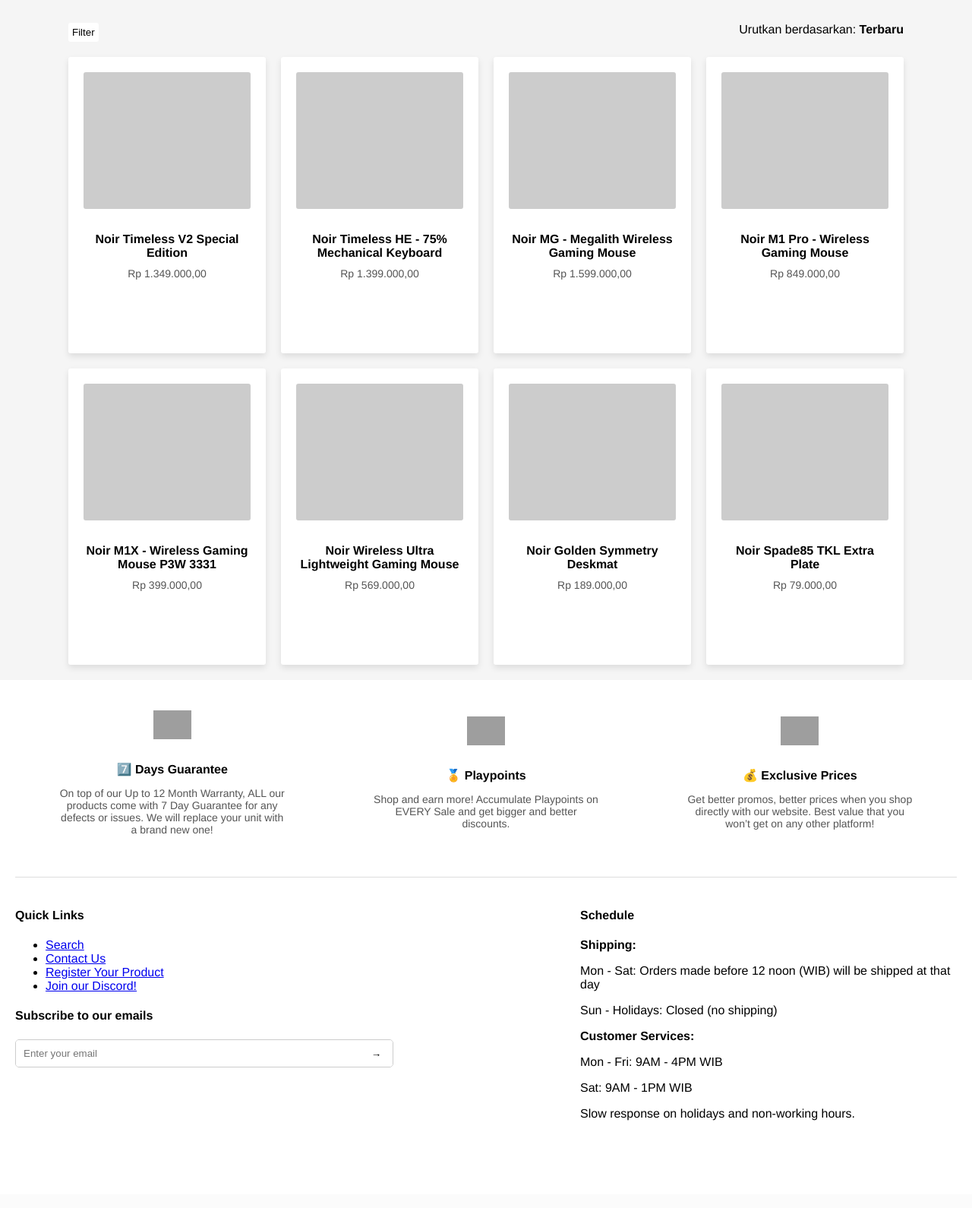
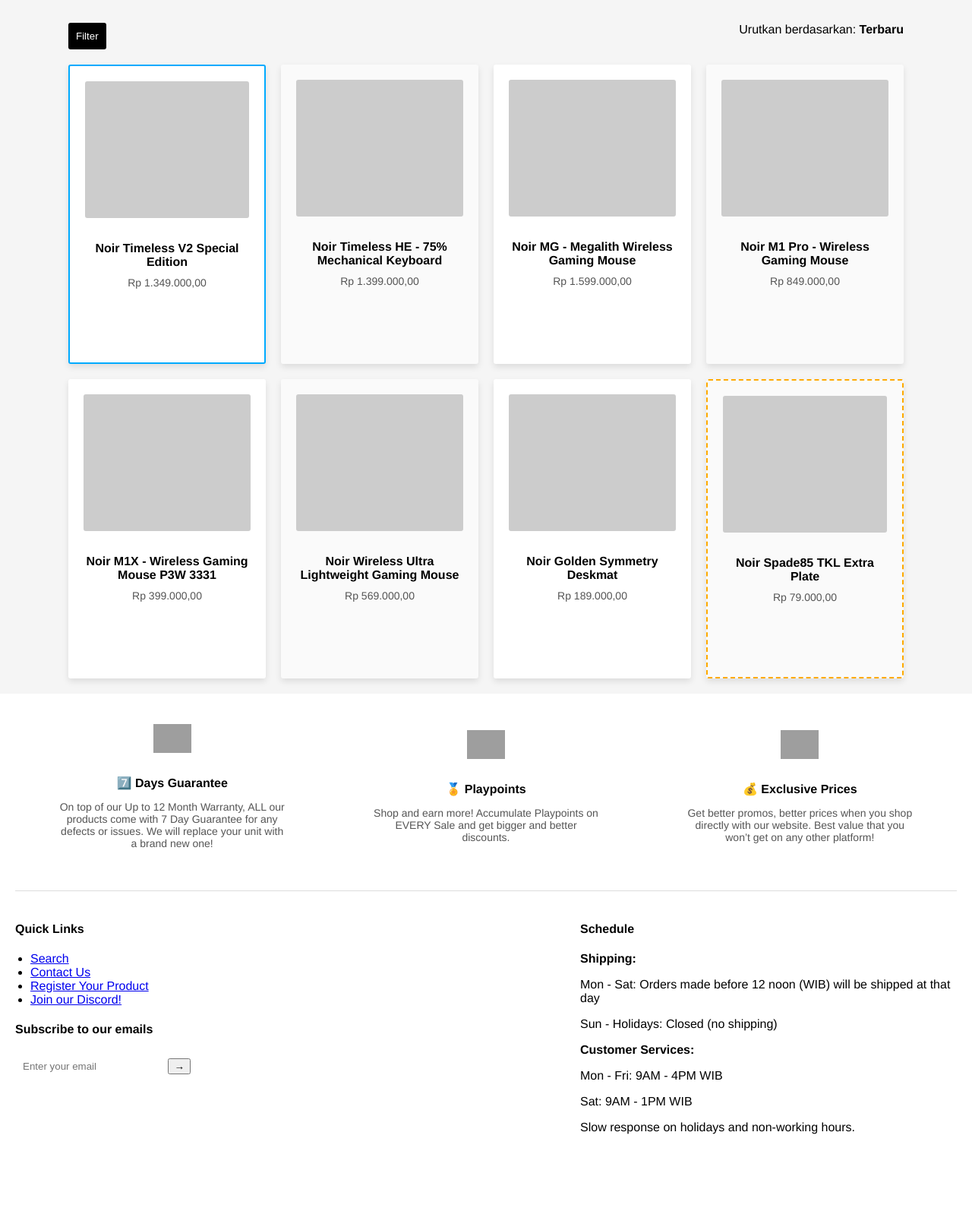
Before and after one commit to iniiakaa/Tugas-Besar-PWD-Muhammad-Akhtar, a PHP site: page / in a window 1280 px wide. Shown: the part 39-1629 px from the top of the page at 76% size. Before the commit the page ends 1514 px from the top, so only its background shows below. Run offline with PHP 8.4, Linux system fonts and the light colour scheme; grey boxes are pictures that could not be loaded.

Commit message:
ubah ke pseudo selector

```diff
--- a/index.html
+++ b/index.html
@@ -9,7 +9,7 @@
 <body>
 
     <header>
-        <div class="logo">MONSTER</div>
+        <div>MONSTER</div>
         <nav>
             <ul>
                 <li><a href="#">Sale</a></li>
@@ -20,86 +20,82 @@
                 <li><a href="#">Shop All</a></li>
             </ul>
         </nav>
-        <div class="cart">
+        <div>
             <span>🛒</span>
         </div>
     </header>
 
     <main>
-        <div class="filter">
+        <div>
             <button>Filter</button>
             <span>Urutkan berdasarkan: <strong>Terbaru</strong></span>
         </div>
 
-        <section class="products">
-            <div class="product">
-                <div class="product-img"></div>
+        <section>
+            <div>
+                <div></div>
                 <p>Noir Timeless V2 Special Edition</p>
                 <span>Rp 1.349.000,00</span>
             </div>
-            <div class="product">
-                <div class="product-img"></div>
+            <div>
+                <div></div>
                 <p>Noir Timeless HE - 75% Mechanical Keyboard</p>
                 <span>Rp 1.399.000,00</span>
             </div>
-            <div class="product">
-                <div class="product-img"></div>
+            <div>
+                <div></div>
                 <p>Noir MG - Megalith Wireless Gaming Mouse</p>
                 <span>Rp 1.599.000,00</span>
             </div>
-            <div class="product">
-                <div class="product-img"></div>
+            <div>
+                <div></div>
                 <p>Noir M1 Pro - Wireless Gaming Mouse</p>
                 <span>Rp 849.000,00</span>
             </div>
-            <div class="product">
-                <div class="product-img"></div>
+            <div>
+                <div></div>
                 <p>Noir M1X - Wireless Gaming Mouse P3W 3331</p>
                 <span>Rp 399.000,00</span>
             </div>
-            <div class="product">
-                <div class="product-img"></div>
+            <div>
+                <div></div>
                 <p>Noir Wireless Ultra Lightweight Gaming Mouse</p>
                 <span>Rp 569.000,00</span>
             </div>
-            <div class="product">
-                <div class="product-img"></div>
+            <div>
+                <div></div>
                 <p>Noir Golden Symmetry Deskmat</p>
                 <span>Rp 189.000,00</span>
             </div>
-            <div class="product">
-                <div class="product-img"></div>
+            <div>
+                <div></div>
                 <p>Noir Spade85 TKL Extra Plate</p>
                 <span>Rp 79.000,00</span>
             </div>
         </section>
-
-
     </main>
 
     <footer>
-        <!-- Bagian atas footer -->
-        <div class="footer-top">
-            <div class="footer-item">
+        <div>
+            <div>
                 <img src="icon-garansi.png" alt="7 Days Guarantee">
                 <h3>7️⃣ Days Guarantee</h3>
                 <p>On top of our Up to 12 Month Warranty, ALL our products come with 7 Day Guarantee for any defects or issues. We will replace your unit with a brand new one!</p>
             </div>
-            <div class="footer-item">
+            <div>
                 <img src="icon-playpoints.png" alt="Playpoints">
                 <h3>🏅 Playpoints</h3>
                 <p>Shop and earn more! Accumulate Playpoints on EVERY Sale and get bigger and better discounts.</p>
             </div>
-            <div class="footer-item">
+            <div>
                 <img src="icon-prices.png" alt="Exclusive Prices">
                 <h3>💰 Exclusive Prices</h3>
                 <p>Get better promos, better prices when you shop directly with our website. Best value that you won’t get on any other platform!</p>
             </div>
         </div>
 
-        <!-- Bagian tengah footer -->
-        <div class="footer-middle">
-            <div class="footer-left">
+        <div>
+            <div>
                 <h4>Quick Links</h4>
                 <ul>
                     <li><a href="#">Search</a></li>
@@ -107,18 +103,15 @@
                     <li><a href="#">Register Your Product</a></li>
                     <li><a href="#">Join our Discord!</a></li>
                 </ul>
-
-                <!-- Form Subscribe di bawah Quick Links -->
-                <div class="footer-subscribe">
+                <div>
                     <h4>Subscribe to our emails</h4>
-                    <div class="subscribe-box">
+                    <div>
                         <input type="email" placeholder="Enter your email">
                         <button>→</button>
                     </div>
                 </div>
             </div>
-
-            <div class="footer-right">
+            <div>
                 <h4>Schedule</h4>
                 <p><strong>Shipping:</strong></p>
                 <p>Mon - Sat: Orders made before 12 noon (WIB) will be shipped at that day</p>
@@ -130,14 +123,11 @@
             </div>
         </div>
 
-        <!-- Ikon Sosial Media -->
-        <div class="footer-social">
+        <div>
             <a href="#"><i class="fab fa-instagram"></i></a>
             <a href="#"><i class="fab fa-youtube"></i></a>
             <a href="#"><i class="fab fa-tiktok"></i></a>
         </div>
     </footer>
-
-
 </body>
 </html>
--- a/style.css
+++ b/style.css
@@ -1,3 +1,4 @@
+/* Reset & Base Styles */
 body {
     font-family: helvetica, sans-serif;
     margin: 0;
@@ -14,23 +15,28 @@
     padding: 10px 30px;
     background: #ececec;
     color: rgb(0, 0, 0);
-    margin-bottom: 10px; /* Mengurangi margin bottom navbar */
+    margin-bottom: 10px;
 }
 
-nav ul {
+header nav ul {
     list-style: none;
     display: flex;
     padding: 0;
     margin: 0;
 }
 
-nav ul li {
+header nav ul li {
     margin-right: 20px;
 }
 
-nav ul li a {
+header nav ul li a {
     text-decoration: none;
     color: rgb(0, 0, 0);
+}
+
+header nav ul li a:hover {
+    color: #ff0000;
+    text-decoration: underline;
 }
 
 /* Main Content */
@@ -40,31 +46,36 @@
     margin: 0 auto;
 }
 
-.filter {
+main > div:first-child {
     display: flex;
     justify-content: space-between;
     margin-bottom: 20px;
 }
 
-button {
+main > div:first-child > button {
     padding: 10px;
     background: black;
     color: white;
     border: none;
     cursor: pointer;
-    border-radius: 3px; /* Border radius kecil */
+    border-radius: 3px;
 }
 
-/* Product Grid */
-.products {
+main > div:first-child > button:hover {
+    background-color: #333;
+    transform: scale(1.05);
+    transition: 0.3s ease;
+}
+
+/* Products Grid */
+section {
     display: grid;
     grid-template-columns: repeat(auto-fit, minmax(250px, 1fr));
     gap: 20px;
     justify-content: center;
 }
 
-/* Product Box */
-.product {
+section > div {
     background: white;
     padding: 20px;
     text-align: center;
@@ -73,27 +84,45 @@
     flex-direction: column;
     align-items: center;
     min-height: 350px;
-    border-radius: 3px; /* Semua produk memiliki sudut sedikit membulat */
+    border-radius: 3px;
 }
 
+section > div:first-child {
+    border: 2px solid #00aaff;
+}
 
+section > div:last-child {
+    border: 2px dashed #ffaa00;
+}
 
-/* Product Image */
-.product-img {
-    width: 100%; /* Gambar fit ke kanan dan kiri */
+section > div:nth-child(even) {
+    background-color: #fafafa;
+}
+
+section > div:nth-child(odd) {
+    background-color: #ffffff;
+}
+
+section > div:hover > div {
+    background-color: #aaa;
+    transition: 0.3s ease;
+}
+
+section > div > div {
+    width: 100%;
     height: 180px;
     background: #ccc;
-    border-radius: 3px; /* Gambar juga sedikit membulat */
+    border-radius: 3px;
     margin-bottom: 15px;
 }
 
-.product p {
+section > div > p {
     font-size: 16px;
     font-weight: bold;
     margin-bottom: 10px;
 }
 
-.product span {
+section > div > span {
     font-size: 14px;
     color: #555;
 }
@@ -105,8 +134,7 @@
     text-align: center;
 }
 
-/* Bagian atas footer: 3 kolom */
-.footer-top {
+footer > div:first-child {
     display: flex;
     justify-content: space-around;
     align-items: center;
@@ -114,29 +142,28 @@
     margin-bottom: 40px;
 }
 
-.footer-item {
+footer > div:first-child > div {
     max-width: 300px;
     text-align: center;
 }
 
-.footer-item img {
+footer > div:first-child > div > img {
     width: 50px;
     margin-bottom: 10px;
 }
 
-.footer-item h3 {
+footer > div:first-child > div > h3 {
     font-size: 16px;
     font-weight: bold;
     margin-bottom: 5px;
 }
 
-.footer-item p {
+footer > div:first-child > div > p {
     font-size: 14px;
     color: #555;
 }
 
-/* Bagian tengah footer: Quick Links + Subscribe & Schedule */
-.footer-middle {
+footer > div:nth-child(2) {
     display: flex;
     justify-content: space-between;
     align-items: flex-start;
@@ -147,65 +174,43 @@
     text-align: left;
 }
 
-.footer-left {
+footer > div:nth-child(2) > div:first-child {
     width: 40%;
 }
 
-/* Form Subscribe di bawah Quick Links */
-.footer-subscribe {
+footer > div:nth-child(2) > div:first-child ul {
+    padding-left: 20px;
+}
+
+footer > div:nth-child(2) > div:first-child div {
     margin-top: 20px;
 }
 
-/* Input dan Button dalam 1 bungkusan */
-.subscribe-box {
-    display: flex;
-    width: 100%;
-    border: 1px solid #ccc;
-    border-radius: 5px;
-    overflow: hidden;
-}
-
-.subscribe-box input {
+footer input[type="email"] {
     flex: 1;
     padding: 10px;
     border: none;
     outline: none;
 }
 
-.subscribe-box button {
-    padding: 10px 15px;
-    background: rgb(255, 255, 255);
-    color: rgb(0, 0, 0);
-    border: none;
-    cursor: pointer;
-}
-.subscribe-box input:hover {
-    border: 2px solid;
+footer input[type="email"]:hover,
+footer input[type="email"]:focus {
+    border: 2px solid #00cc66;
+    box-shadow: 0 0 5px rgba(0, 204, 102, 0.5);
 }
 
-/* Schedule di sebelah kanan */
-.footer-right {
+footer > div:nth-child(2) > div:last-child {
     width: 40%;
 }
 
-/* Ikon Sosial Media */
-.footer-social {
-    margin-top: 20px;
-}
-
-.footer-social a {
+footer > div:last-child a {
     margin: 0 10px;
     font-size: 18px;
     color: black;
     text-decoration: none;
 }
 
-
-button {
-    padding: 5px;
-    background: white;
-    color: black;
-    border: none;
-    cursor: pointer;
-    border-radius: 3px;
+footer > div:last-child a:hover {
+    color: #555;
+    text-decoration: underline;
 }
```
